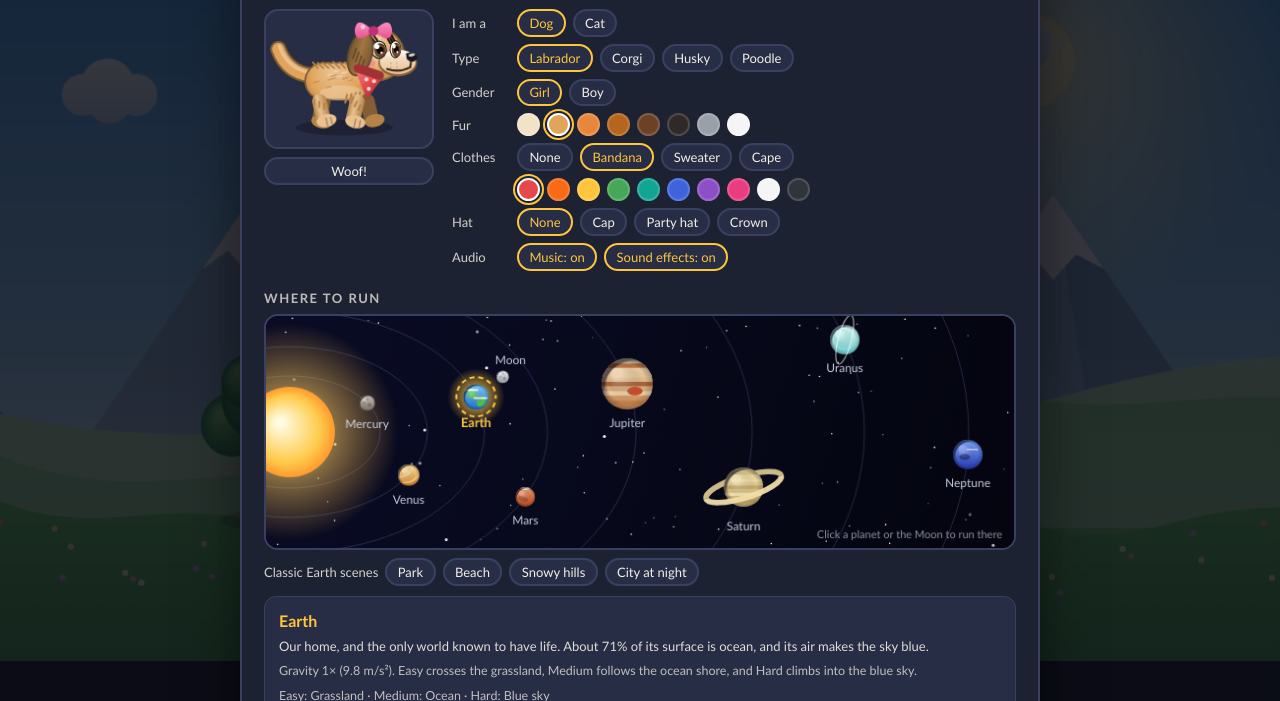
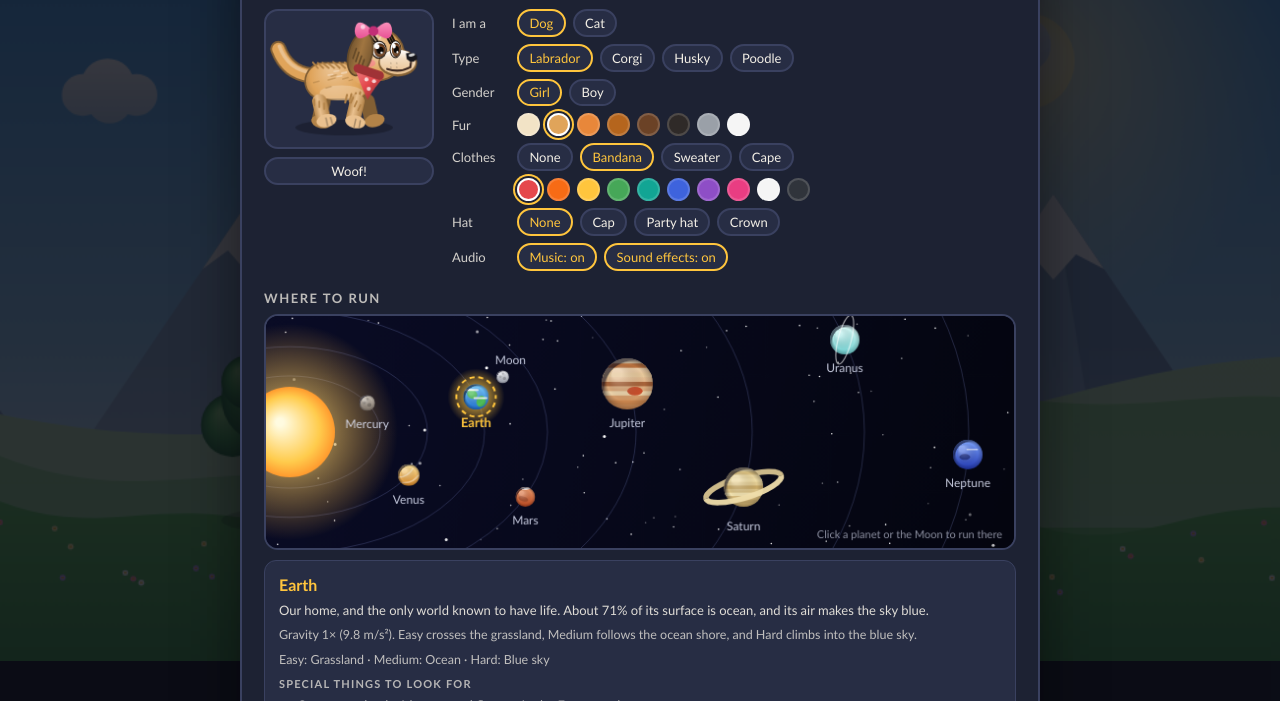
Before and after one commit to lilywang1988/pip-wardrobe-run, a plain HTML site: page index.html in a window 1280 px wide. Shown: the part 99-800 px from the top of the page. Drawn offline with Linux system fonts and the light colour scheme; animation ran at ten frames a second.

Commit message:
Remove the classic Earth scenes from the world picker
Co-Authored-By: Claude Fable 5.2 <noreply@anthropic.com>
Claude-Session: https://claude.ai/code/session_014YYDMZFBPVfZ26Kp6SZzg3

```diff
--- a/index.html
+++ b/index.html
@@ -96,7 +96,6 @@
     </div>
     <h2>Where to run</h2>
     <canvas id="solar" width="760" height="236" role="img" aria-label="Solar system map. Click a planet or the Moon to run there."></canvas>
-    <div class="row" style="margin:8px 0 0"><span style="width:auto">Classic Earth scenes</span><div id="envs"></div></div>
     <div id="worldInfo"></div>
     <div id="menuLevels">
       <h2>Round</h2>
@@ -212,11 +211,7 @@ const WORLDS = {
   jupiter: { label:'Jupiter', blurb:'Jupiter — gravity 2.53× Earth (24.8 m/s²). You fall fast, so power boots give short, snappy jumps and a quicker run across the cloud tops.' },
   saturn:  { label:'Saturn',  blurb:'Saturn — gravity 1.06× Earth (10.4 m/s²): almost like home. Golden cloud tops beneath the rings.' },
   uranus:  { label:'Uranus',  blurb:'Uranus — gravity 0.89× Earth (8.7 m/s²): jumps are a touch higher. Ice spires and falling diamonds under a tilted ring.' },
-  neptune: { label:'Neptune', blurb:'Neptune — gravity 1.14× Earth (11.2 m/s²): jumps are a little lower. Deep blue, racing winds and a dark storm.' },
-  park:    { label:'Park',    blurb:'Classic: a sunny park.' },
-  beach:   { label:'Beach',   blurb:'Classic: a sandy beach.' },
-  snow:    { label:'Snowy hills', blurb:'Classic: snowy hills and pines.' },
-  city:    { label:'City at night', blurb:'Classic: rooftops at night.' }
+  neptune: { label:'Neptune', blurb:'Neptune — gravity 1.14× Earth (11.2 m/s²): jumps are a little lower. Deep blue, racing winds and a dark storm.' }
 };
 for (const k in WORLDS) if (!WORLDS[k].levels) WORLDS[k].levels = [k, k, k];
 function setEnv(idx) {
@@ -1954,11 +1949,6 @@ function buildMenu() {
     const b = document.createElement('button'); b.className = 'chip' + (opts[k] ? ' sel' : ''); b.textContent = `${label}: ${opts[k] ? 'on' : 'off'}`;
     b.onclick = () => { opts[k] = !opts[k]; audio(); applyVol(); save(); buildMenu(); }; au.appendChild(b);
   });
-  const ev = $('envs'); ev.innerHTML = '';
-  ['park', 'beach', 'snow', 'city'].forEach(k => {
-    const b = document.createElement('button'); b.className = 'chip' + (worldName === k ? ' sel' : ''); b.textContent = WORLDS[k].label;
-    b.onclick = () => pickWorld(k); ev.appendChild(b);
-  });
   { const w = WORLDS[worldName], f = FACTS[worldName];
     $('worldInfo').innerHTML = f ? `<h3>${w.label}</h3><p>${f.intro}</p><p class="g">${w.blurb.replace(/^[^—]*— /, '').replace(/^./, m => m.toUpperCase())}</p><p class="g">${['Easy', 'Medium', 'Hard'].map((n, i) => n + ': ' + (THEMES[w.levels[i]].scene || w.label)).join(' · ')}</p><b>Special things to look for</b><ul>${f.see.map(t => `<li>${t}</li>`).join('')}</ul>`
                                  : `<h3>${w.label}</h3><p>${w.blurb}</p>`; }
```
